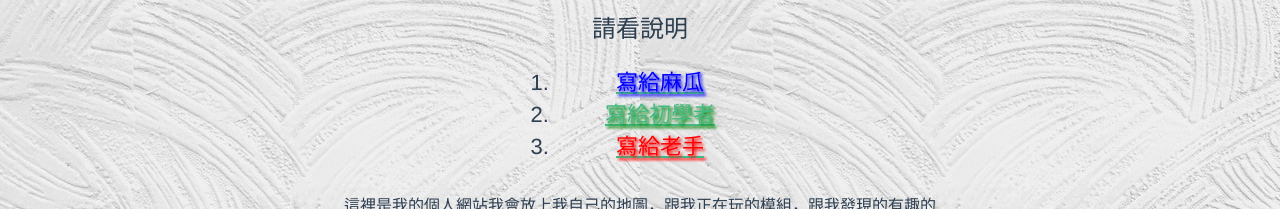
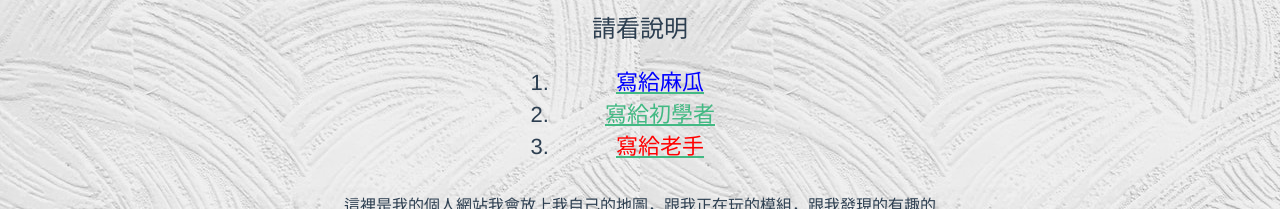
Before and after one commit to Hans-lee-2006/minecraft, a Vue app: page /#/ in a window 1280 px wide. Shown: the part 271-480 px from the top of the page. Built offline with nearby package versions, Linux system fonts and the light colour scheme.

Commit message:
Update HelloWorld.vue

```diff
--- a/src/components/HelloWorld.vue
+++ b/src/components/HelloWorld.vue
@@ -38,16 +38,18 @@ export default {
 
 <!-- Add "scoped" attribute to limit CSS to this component only -->
 <style scoped>
+li {
+  font-size: 1.5em;
+}
+
 .blue{
   color: blue;
-  text-shadow: 2px 2px 3px blue;
 }
 .green{
-  text-shadow: 2px 2px 3px green;
 }
 .red{
   color: red;
-  text-shadow: 2px 2px 3px red;
+  /* text-shadow: 2px 2px 0px red;*/
 }
 .container {
   display: flex;
```
